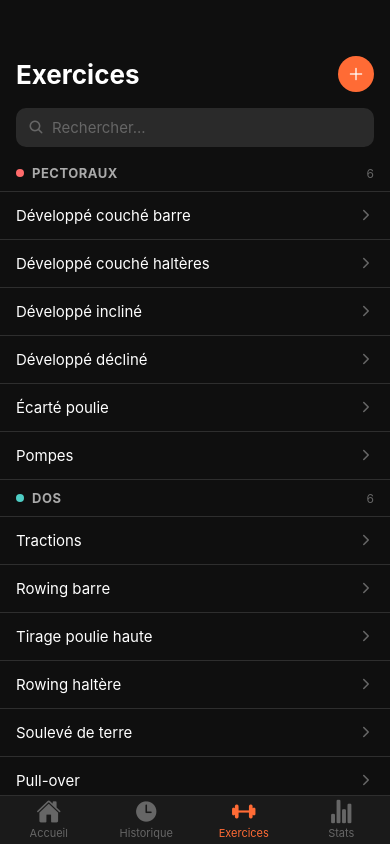
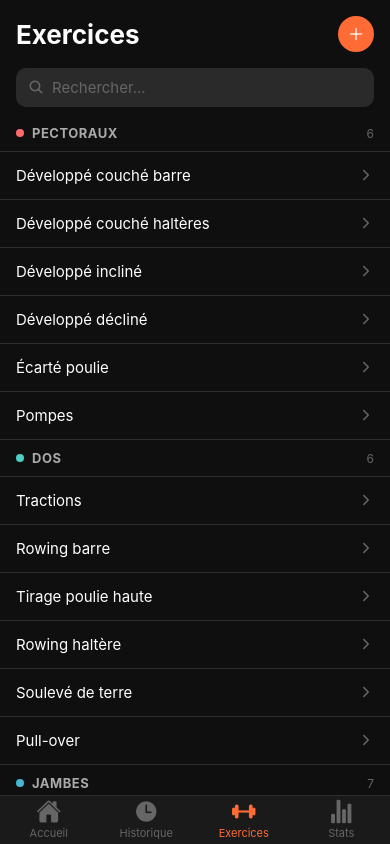
Before and after one commit to nathancruau/Appsport, a React Native app: screen /Exercises in a window 390 px wide. Built offline with nearby package versions, Linux system fonts and the light colour scheme.

Commit message:
fix: use SafeAreaProvider and dynamic safe area insets
Replaces hardcoded paddingTop: 56 with useSafeAreaInsets() so the
app respects the device status bar and bottom gesture bar on all phones.
Sets dark theme-color so the browser chrome matches the app background.

```diff
--- a/App.tsx
+++ b/App.tsx
@@ -1,6 +1,7 @@
 import React, { useEffect, useState } from 'react';
 import { ActivityIndicator, View } from 'react-native';
 import { StatusBar } from 'expo-status-bar';
+import { SafeAreaProvider } from 'react-native-safe-area-context';
 import { initDB } from './src/database/database';
 import AppNavigator from './src/navigation/AppNavigator';
 import { theme } from './src/theme';
@@ -14,16 +15,18 @@ export default function App() {
 
   if (!ready) {
     return (
-      <View style={{ flex: 1, backgroundColor: theme.colors.background, justifyContent: 'center', alignItems: 'center' }}>
-        <ActivityIndicator color={theme.colors.primary} size="large" />
-      </View>
+      <SafeAreaProvider>
+        <View style={{ flex: 1, backgroundColor: theme.colors.background, justifyContent: 'center', alignItems: 'center' }}>
+          <ActivityIndicator color={theme.colors.primary} size="large" />
+        </View>
+      </SafeAreaProvider>
     );
   }
 
   return (
-    <>
+    <SafeAreaProvider>
       <StatusBar style="light" />
       <AppNavigator />
-    </>
+    </SafeAreaProvider>
   );
 }
--- a/app.json
+++ b/app.json
@@ -24,7 +24,9 @@
     "web": {
       "bundler": "metro",
       "output": "single",
-      "name": "ApSport"
+      "name": "ApSport",
+      "backgroundColor": "#0F0F0F",
+      "themeColor": "#0F0F0F"
     },
     "experiments": {
       "baseUrl": "/Appsport/"
--- a/src/screens/ExercisesScreen.tsx
+++ b/src/screens/ExercisesScreen.tsx
@@ -3,6 +3,7 @@ import {
   View, Text, StyleSheet, TextInput, TouchableOpacity,
   SectionList, Modal, Alert, KeyboardAvoidingView, Platform,
 } from 'react-native';
+import { useSafeAreaInsets } from 'react-native-safe-area-context';
 import { useFocusEffect, useNavigation } from '@react-navigation/native';
 import { NativeStackNavigationProp } from '@react-navigation/native-stack';
 import { Ionicons } from '@expo/vector-icons';
@@ -14,6 +15,7 @@ import { muscleGroupLabel } from '../utils/calculations';
 const MUSCLE_GROUPS = ['chest', 'back', 'legs', 'shoulders', 'arms', 'core', 'cardio', 'other'];
 
 export default function ExercisesScreen() {
+  const insets = useSafeAreaInsets();
   const navigation = useNavigation<NativeStackNavigationProp<RootStackParamList>>();
   const [exercises, setExercises] = useState<Exercise[]>([]);
   const [search, setSearch] = useState('');
@@ -56,7 +58,7 @@ export default function ExercisesScreen() {
   };
 
   return (
-    <View style={styles.container}>
+    <View style={[styles.container, { paddingTop: insets.top + 16 }]}>
       <View style={styles.headerRow}>
         <Text style={styles.pageTitle}>Exercices</Text>
         <TouchableOpacity style={styles.addBtn} onPress={() => setShowAdd(true)}>
@@ -157,7 +159,6 @@ const styles = StyleSheet.create({
   container: {
     flex: 1,
     backgroundColor: theme.colors.background,
-    paddingTop: 56,
   },
   headerRow: {
     flexDirection: 'row',
--- a/src/screens/HistoryScreen.tsx
+++ b/src/screens/HistoryScreen.tsx
@@ -1,5 +1,6 @@
 import React, { useCallback, useState } from 'react';
 import { View, Text, StyleSheet, FlatList, TouchableOpacity, ActivityIndicator } from 'react-native';
+import { useSafeAreaInsets } from 'react-native-safe-area-context';
 import { useFocusEffect, useNavigation } from '@react-navigation/native';
 import { NativeStackNavigationProp } from '@react-navigation/native-stack';
 import { Ionicons } from '@expo/vector-icons';
@@ -11,6 +12,7 @@ import { formatDate, formatDuration } from '../utils/calculations';
 type WorkoutItem = Workout & { exerciseCount: number; totalVolume: number };
 
 export default function HistoryScreen() {
+  const insets = useSafeAreaInsets();
   const navigation = useNavigation<NativeStackNavigationProp<RootStackParamList>>();
   const [workouts, setWorkouts] = useState<WorkoutItem[]>([]);
   const [loading, setLoading] = useState(true);
@@ -58,7 +60,7 @@ export default function HistoryScreen() {
   );
 
   return (
-    <View style={styles.container}>
+    <View style={[styles.container, { paddingTop: insets.top + 16 }]}>
       <Text style={styles.pageTitle}>Historique</Text>
       {loading ? (
         <ActivityIndicator color={theme.colors.primary} style={{ marginTop: 40 }} />
@@ -88,7 +90,6 @@ const styles = StyleSheet.create({
   container: {
     flex: 1,
     backgroundColor: theme.colors.background,
-    paddingTop: 56,
     paddingHorizontal: theme.spacing.md,
   },
   pageTitle: {
--- a/src/screens/HomeScreen.tsx
+++ b/src/screens/HomeScreen.tsx
@@ -3,6 +3,7 @@ import {
   View, Text, StyleSheet, TouchableOpacity, FlatList,
   StatusBar, ActivityIndicator,
 } from 'react-native';
+import { useSafeAreaInsets } from 'react-native-safe-area-context';
 import { useFocusEffect } from '@react-navigation/native';
 import { NativeStackNavigationProp } from '@react-navigation/native-stack';
 import { Ionicons } from '@expo/vector-icons';
@@ -16,6 +17,7 @@ type Props = { navigation: NativeStackNavigationProp<RootStackParamList> };
 type WorkoutItem = Workout & { exerciseCount: number; totalVolume: number };
 
 export default function HomeScreen({ navigation }: Props) {
+  const insets = useSafeAreaInsets();
   const [workouts, setWorkouts] = useState<WorkoutItem[]>([]);
   const [loading, setLoading] = useState(true);
 
@@ -75,7 +77,7 @@ export default function HomeScreen({ navigation }: Props) {
   );
 
   return (
-    <View style={styles.container}>
+    <View style={[styles.container, { paddingTop: insets.top + 16 }]}>
       <StatusBar barStyle="light-content" />
 
       <View style={styles.header}>
@@ -126,7 +128,6 @@ const styles = StyleSheet.create({
   container: {
     flex: 1,
     backgroundColor: theme.colors.background,
-    paddingTop: 56,
     paddingHorizontal: theme.spacing.md,
   },
   header: {
--- a/src/screens/StatsScreen.tsx
+++ b/src/screens/StatsScreen.tsx
@@ -1,5 +1,6 @@
 import React, { useCallback, useState } from 'react';
 import { View, Text, StyleSheet, ScrollView, ActivityIndicator, Dimensions } from 'react-native';
+import { useSafeAreaInsets } from 'react-native-safe-area-context';
 import { useFocusEffect } from '@react-navigation/native';
 import { BarChart } from 'react-native-chart-kit';
 import { Ionicons } from '@expo/vector-icons';
@@ -11,6 +12,7 @@ import { muscleGroupLabel, formatDate, formatWeight } from '../utils/calculation
 const { width } = Dimensions.get('window');
 
 export default function StatsScreen() {
+  const insets = useSafeAreaInsets();
   const [prs, setPrs] = useState<(PersonalRecord & { exerciseName: string; muscleGroup: string })[]>([]);
   const [weeklyVol, setWeeklyVol] = useState<{ week: string; volume: number; count: number }[]>([]);
   const [totals, setTotals] = useState({ totalWorkouts: 0, totalVolume: 0, totalSets: 0 });
@@ -59,7 +61,7 @@ export default function StatsScreen() {
 
   return (
     <ScrollView
-      style={styles.container}
+      style={[styles.container, { paddingTop: insets.top + 16 }]}
       contentContainerStyle={{ paddingBottom: 40 }}
       showsVerticalScrollIndicator={false}
     >
@@ -153,7 +155,6 @@ const styles = StyleSheet.create({
   container: {
     flex: 1,
     backgroundColor: theme.colors.background,
-    paddingTop: 56,
     paddingHorizontal: theme.spacing.md,
   },
   pageTitle: { fontSize: 26, fontWeight: '700', color: theme.colors.text, marginBottom: theme.spacing.md },
```
